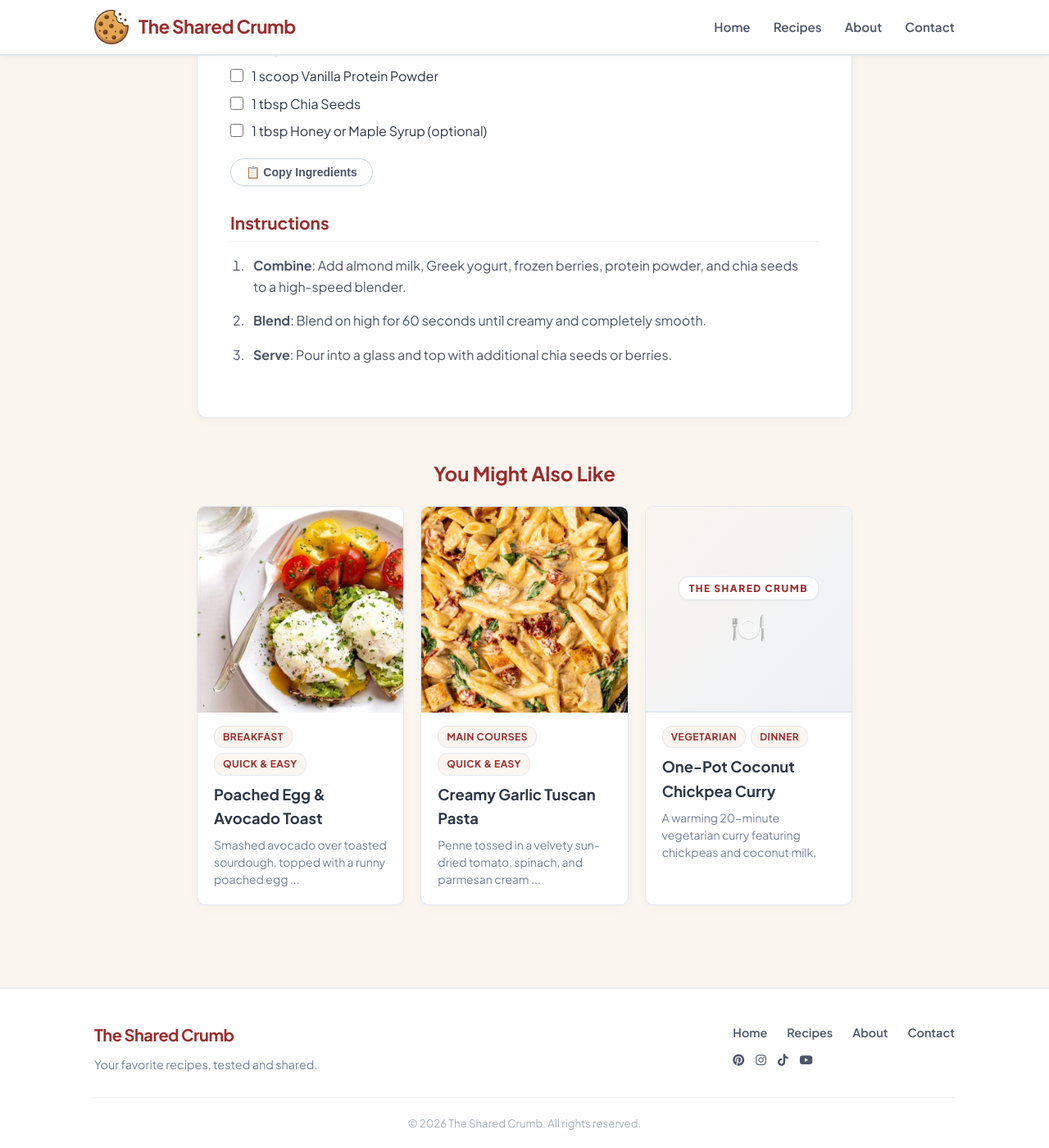
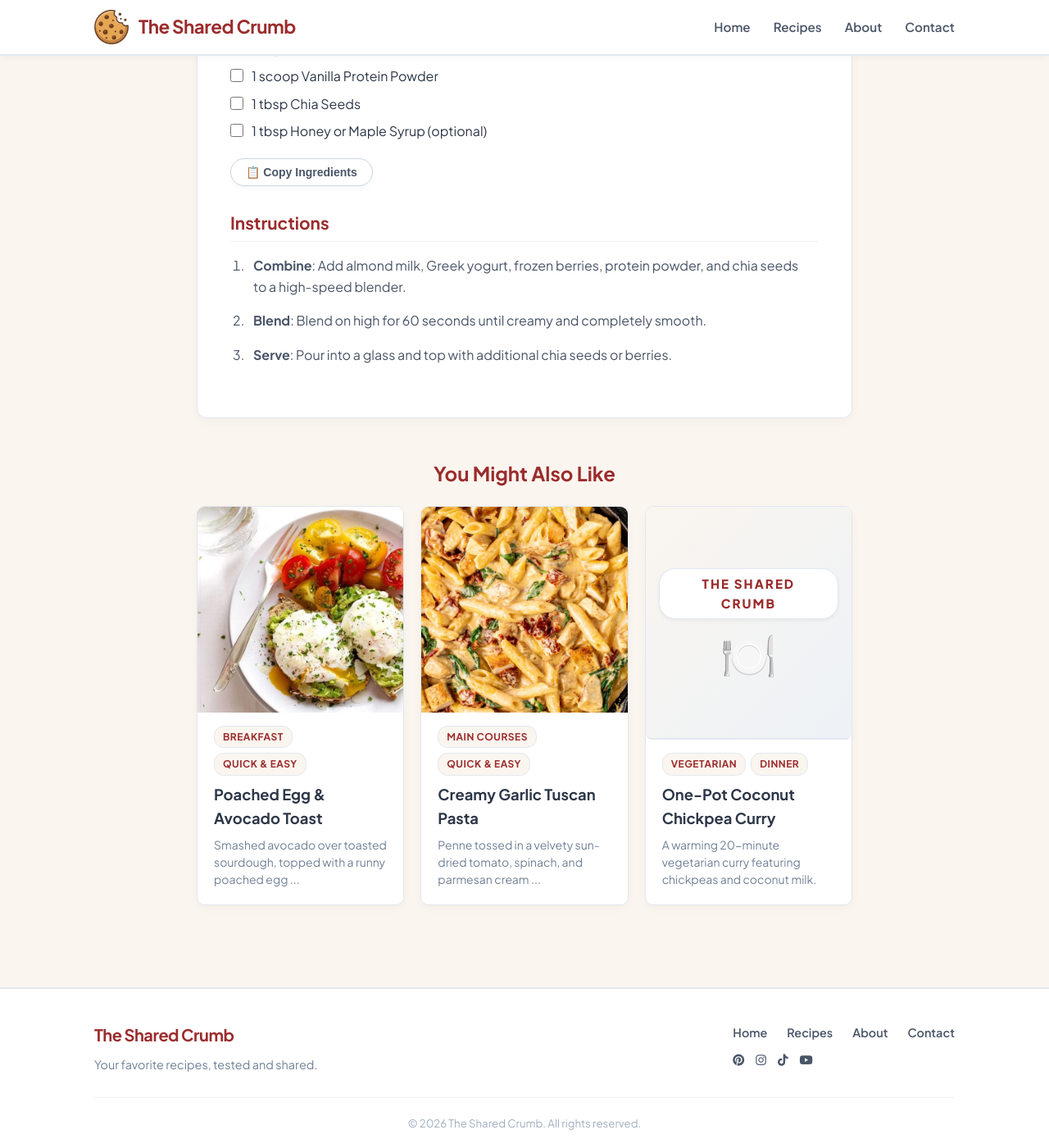
Before and after one commit to TheSharedCrumb/TheSharedCrumb, a Jekyll site: the page built from _recipes/test-berry-smoothie.md, in a window 1280 px wide and 1400 px high, scrolled down 1091 px. Shown: the whole window at 82% size. Built offline with Jekyll 4.4.1, drawn with Linux system fonts in a browser that asks for light colours.

Commit message:
Refactor brand tile placeholder styles
Updated styles for brand tile placeholder, including dimensions, padding, and font sizes.

```diff
--- a/assets/css/style.css
+++ b/assets/css/style.css
@@ -1278,47 +1278,45 @@ footer {
 }
 
 /* ==========================================================================
-   13. Fallback Brand Tile (For Recipes Without Images)
+   13. Fallback Brand Tile
    ========================================================================== */
 
-.brand-tile-placeholder,
-.carousel-card-placeholder {
+.brand-tile-placeholder {
   width: 100%;
-  aspect-ratio: 1 / 1;
+  height: 100%;
+  min-height: 240px;
   background: linear-gradient(135deg, #FAF5EF 0%, #EDF2F7 100%);
   border-bottom: 2px solid #E2E8F0;
   display: flex;
   flex-direction: column;
   align-items: center;
   justify-content: center;
-  gap: 10px;
+  gap: 14px;
   box-sizing: border-box;
-  padding: 1rem;
+  padding: 2rem 1rem;
   text-align: center;
+  border-radius: 8px;
 }
 
 /* Brand Name Accent */
-.brand-tile-placeholder::before,
-.carousel-card-placeholder::before {
+.brand-tile-placeholder::before {
   content: "The Shared Crumb";
   font-family: inherit;
-  font-size: 0.75rem;
+  font-size: 0.95rem;
   font-weight: 800;
   color: #9B2C2C;
   text-transform: uppercase;
-  letter-spacing: 1.5px;
+  letter-spacing: 2px;
   background-color: #FFFFFF;
-  padding: 4px 12px;
-  border-radius: 12px;
+  padding: 6px 16px;
+  border-radius: 20px;
   border: 1px solid #E2E8F0;
-  box-shadow: 0 1px 3px rgba(0, 0, 0, 0.04);
+  box-shadow: 0 2px 4px rgba(0, 0, 0, 0.05);
 }
 
 /* Center Icon Accent */
-.brand-tile-placeholder::after,
-.carousel-card-placeholder::after {
+.brand-tile-placeholder::after {
   content: "🍽️";
-  font-size: 2.2rem;
+  font-size: 3.5rem;
   line-height: 1;
-  margin-top: 4px;
 }
```
